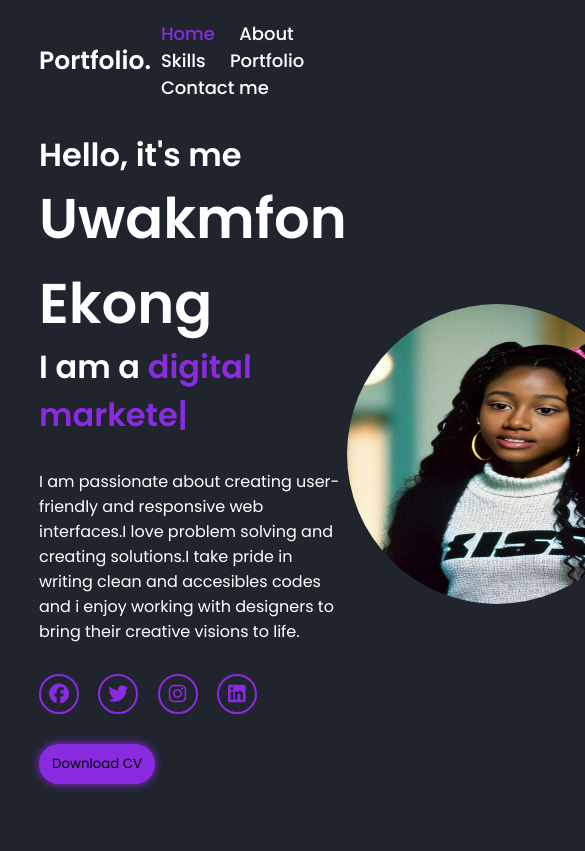
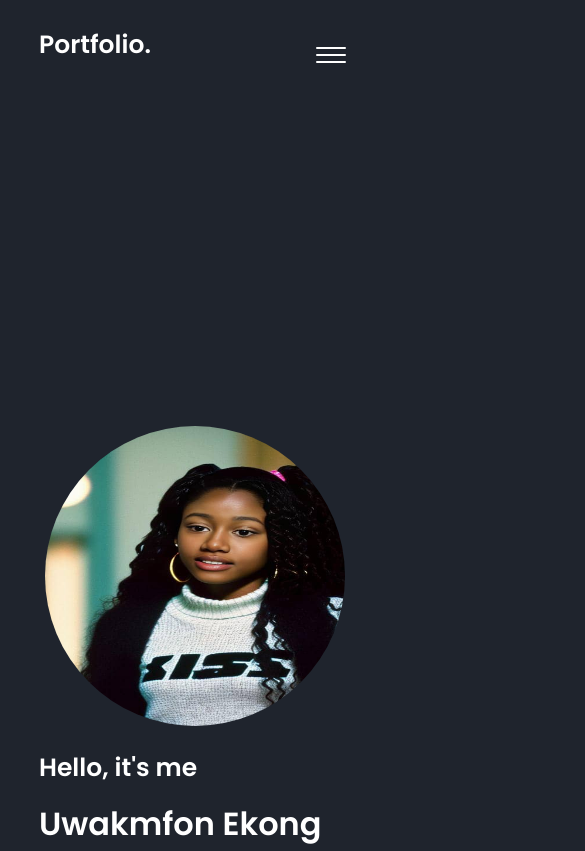
Before and after one commit to Uwakmfon-Ekong/Myportfolio, a plain HTML site: page index.html in a window 390 px wide. Shown: the top 851 px of the page, 585 px wide, since content can reach past the window. Drawn offline with nearby package versions, Linux system fonts and the light colour scheme.

Commit message:
added media queries

```diff
--- a/index.html
+++ b/index.html
@@ -26,6 +26,11 @@
         <a href="#portfolio" style="--i:4;">Portfolio</a>
         <a href="#contact" style="--i:5;">Contact me</a>
       </nav>
+      <div class="hamburger">
+            <div class="bars"></div>
+            <div class="bars"></div>
+            <div class="bars"></div>
+          </div>
     </header>
     <section id="home">
       <div class="homecontent">
--- a/style.css
+++ b/style.css
@@ -6,6 +6,7 @@
 }
 body {
   background-color: #1f242d;
+  padding-bottom: 1rem;
 }
 header {
   position: fixed;
@@ -18,6 +19,23 @@ header {
   padding: 20px 10%;
   z-index: 100;
   align-items: center;
+}
+.hamburger {
+  /* border: 2px solid black; */
+  height: 50px;
+  width: 40px;
+  display: flex;
+  flex-direction: column;
+  justify-content: center;
+  align-items: center;
+  gap: 5px;
+  display: none;
+}
+.bars {
+  height: 6px;
+  background: white;
+  width: 35px;
+  border-radius: 8px;
 }
 .logo {
   font-size: 25px;
@@ -47,6 +65,45 @@ nav a.active {
 span {
   color: blueviolet;
 }
+/* media queries */
+@media (max-width: 900px) {
+  .body {
+    width: 100%;
+    height: 100vh;
+  }
+  header {
+    position: fixed;
+    top: 0;
+    left: 0;
+    width: 100%;
+    display: flex;
+    justify-content: space-between;
+    align-items: center;
+    background: transparent;
+    padding: 20px 10%;
+    /* border: 2px solid white; */
+  }
+  .navbar a {
+    padding: 1rem;
+    font-size: 13px;
+    display: none;
+  }
+  .bars {
+    height: 2px;
+    background: white;
+    width: 30px;
+    border-radius: 8px;
+  }
+  .bars:nth-child(1) {
+    margin-top: 20px;
+  }
+  .hamburger {
+    display: flex;
+    align-items: center;
+  }
+}
+
+/* end of media queries */
 img {
   border-radius: 50%;
   margin-right: -20px;
@@ -111,7 +168,7 @@ img {
   opacity: 0;
   animation: slideLeft 1s ease forwards;
   /* animation-delay: 1s; */
-   animation-delay: calc(0.2s * var(--i));
+  animation-delay: calc(0.2s * var(--i));
 }
 .socialmedia a:hover {
   background: blueviolet;
@@ -128,7 +185,28 @@ img {
   animation: slideTop 1s ease forwards;
   animation-delay: 1s;
 }
-
+@media (max-width: 600px) {
+  #home {
+    display: flex;
+    flex-direction: column-reverse;
+    position: relative;
+    margin-top: 25rem;
+  }
+  img {
+    margin-right: 0;
+    margin-bottom: 1rem;
+  }
+  .homecontent h3 {
+    font-size: 25px;
+    margin-bottom: 1rem;
+  }
+  .homecontent h1 {
+    font-size: 32px;
+  }
+  .homecontent h3:nth-of-type(2) {
+    margin-top:1rem;
+  }
+}
 @keyframes slideRight {
   0% {
     transform: translateX(-100px);
@@ -149,7 +227,7 @@ img {
     opacity: 1;
   }
 }
-@keyframes slideBottom{
+@keyframes slideBottom {
   0% {
     transform: translateY(-100px);
     opacity: 0;
@@ -160,7 +238,7 @@ img {
   }
 }
 
-@keyframes slideLeft{
+@keyframes slideLeft {
   0% {
     transform: translateX(100px);
     opacity: 0;
@@ -171,7 +249,7 @@ img {
   }
 }
 
-@keyframes zoomIn{
+@keyframes zoomIn {
   0% {
     transform: scale(0);
     opacity: 0;
```
